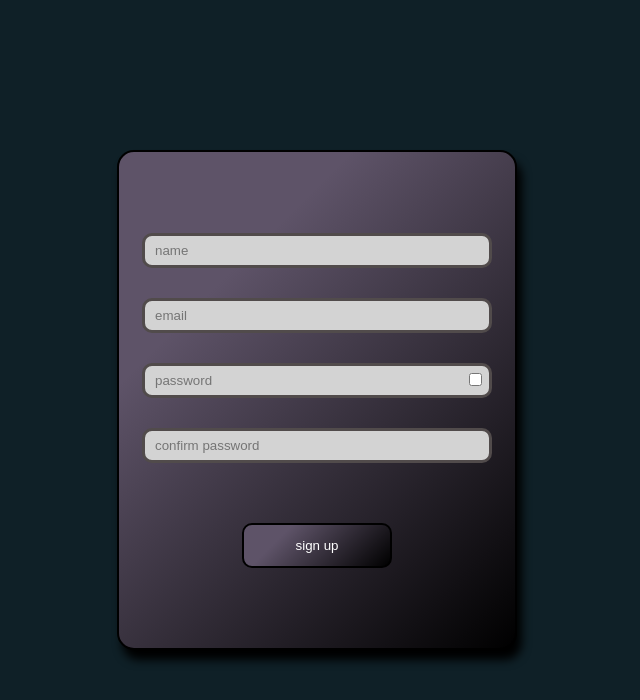
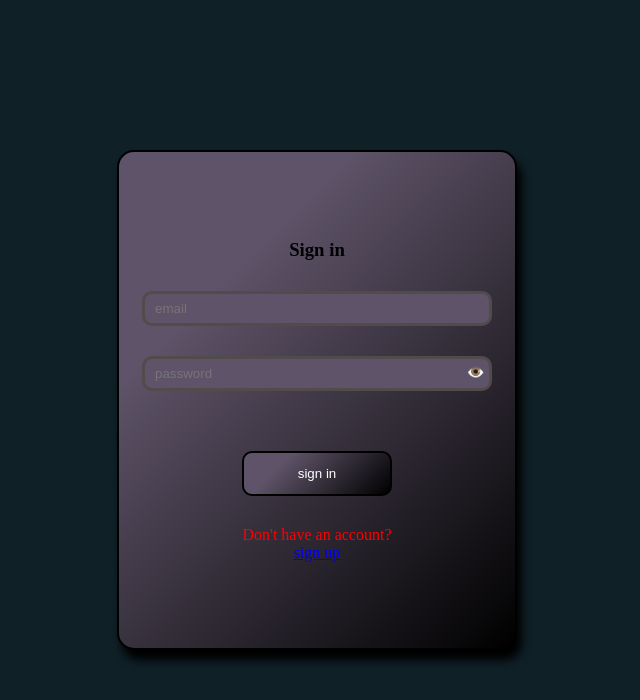
Before and after one commit to isinaannn/From-validation, a plain HTML site: page index.html in a window 1280 px wide. Shown: the whole page, without its empty margins (323-963 px from the left). Drawn offline with Linux system fonts and the light colour scheme.

Commit message:
user auth using localstorage

```diff
--- a/index.html
+++ b/index.html
@@ -8,7 +8,10 @@
 </head>
 <body>
     <div class="main-div">
-        <form action="" onsubmit="return validateForm()">
+
+
+        <form id="signup" class="form signup " action="" onsubmit="return validateForm()">
+            <h3>Sign up</h3>
         <div class="name">
             <input class="inp" type="text" name="name" id="name" placeholder="name"
             required minlength="3" maxlength="15">
@@ -16,21 +19,19 @@
         </div>
         <div class="email">
 
-            <input class="inp" type="email" name="Email" id="email" placeholder="email"
+            <input class="inp" type="email" name="Email" id="signup-email" placeholder="email"
              required>
         </div>
         <div class="password">
-            <input class="inp" type="password" name="Password" id="password" placeholder="password"
+            <input class="inp" type="password" name="Password" id="signup-password" placeholder="password"
              required
              pattern="^(?=.*[A-Za-z])(?=.*\d)[A-Za-z\d]{6,}$"
              title="Password (min 6 chars, 1 letter, 1 number)"
 
              >
-             <input class="checkbox"  type="checkbox" onclick="if (this.checked) {
-                password.type='text'
-             }else{
-                password.type='password'
-             }" >
+             <span id="signup-icon" class="pwd-icon"   onclick="(toggleIcon('signup-password','signup-icon'))">
+             👁️
+             </span>
         </div>
         <div class="confirm-password">
             <input class="inp" type="password" name="confirm password" id="confirm-password" placeholder="confirm password"
@@ -39,10 +40,43 @@
         <p id="error"></p>
 
         <div>
-        <button type="submit" id="submit">sign up</button>
+        <button type="submit" id="signup-submit">sign up</button>
         </div>
+       <p>Already have an account?</p> <a href="#signin" onclick="toggleForm()">sign in</a>
         </form>
+
+
+
+
+         <form id="signin" class="form signin flex" action="" onsubmit="return signinForm()">
+            <h3>Sign in</h3>
+
+        <div class="email">
+
+            <input class="inp" type="email" name="Email" id="signin-email" placeholder="email"
+             required>
+        </div>
+        <div class="password">
+            <input class="inp" type="password" name="Password" id="signin-password" placeholder="password"
+             required
+             pattern="^(?=.*[A-Za-z])(?=.*\d)[A-Za-z\d]{6,}$"
+             title="Password (min 6 chars, 1 letter, 1 number)"
+
+             >
+             <span id="signin-icon" class="pwd-icon"   onclick="toggleIcon('signin-password','signin-icon')" >
+                👁️
+            </span>
+        </div>
+
+        <p id="error"></p>
+
+        <div>
+        <button type="submit" id="signin-submit">sign in</button>
+        </div>
+       <p>Don't have an account?</p> <a href="#signup" onclick="toggleForm()">sign up</a>
+        </form>
+
     </div>
-    <script src="script.js"></script>
+    <script src="scriptcode.js"></script>
 </body>
 </html>
--- a/scriptcode.js
+++ b/scriptcode.js
@@ -1,16 +1,18 @@
 
-let userName=document.getElementById("name").value;
-let email=document.getElementById("email").value;
-let password=document.getElementById("password").value;
-let confirm=document.getElementById("confirm-password").value;
-let error= document.getElementById("error")
 
+function toggleForm(){
+    let signUpForm=document.getElementById("signup")
+    let signInForm=document.getElementById("signin")
+
+    signUpForm.classList.toggle("flex")
+    signInForm.classList.toggle("flex")
+}
 function validateForm() {
 
 
 let userName=document.getElementById("name").value;
-let email=document.getElementById("email").value;
-let password=document.getElementById("password").value;
+let email=document.getElementById("signup-email").value;
+let password=document.getElementById("signup-password").value;
 let confirm=document.getElementById("confirm-password").value;
 let error= document.getElementById("error")
 
@@ -40,10 +42,12 @@ if(confirm.trim()===""){
      error.textContent="please confirm your password"
      return false
 
-}else if (confirm !== password) {
+}else if (confirm.trim() !== password.trim()) {
     error.textContent = "Passwords do not match";
     return false;
 }
+
+
 const user={
     name: userName,
     email: email,
@@ -53,11 +57,49 @@ const user={
 
 localStorage.setItem("user",JSON.stringify(user))
 
+const userData= JSON.parse(localStorage.getItem("user"))
+
+
 
 error.textContent=""
 
+console.log(userData.name)
+alert(userName+"  register successfully")
 
-alert("form submitted successfully")
-
+toggleForm()
 return true
 }
+
+
+function signinForm(){
+    let email=document.getElementById("signin-email").value;
+    let password=document.getElementById("signin-password").value;
+    let error= document.getElementById("error")
+
+console.log(email)
+const userData= JSON.parse(localStorage.getItem("user"))
+
+   if(userData.email===email && userData.password===password) {
+        alert("login succussfull and your name is "+userData.name)
+        return false
+    }else{
+        alert("invalid credentials")
+        return false
+    }
+
+
+    return true
+
+}
+
+function toggleIcon(pwdid,iconid) {
+     const pwd=document.getElementById(pwdid)
+    const icon=document.getElementById(iconid)
+    if (pwd.type === 'password') {
+        pwd.type = 'text';
+        icon.textContent = '🙈';
+    } else {
+        pwd.type = 'password';
+        icon.textContent = '👁️';
+    }
+}
--- a/style.css
+++ b/style.css
@@ -2,6 +2,7 @@
     margin: 0;
     padding: 0;
     box-sizing: border-box;
+    user-select: none;
 
 
 }
@@ -37,24 +38,31 @@ body{
 
 }
 form{
-    display: flex;
+    display: none;
     flex-direction: column;
     gap: 30px;
     text-align: center;
 
+
+
 }
+.form.flex {
+    display: flex;
+}
+
+
 .inp{
     border:  solid;
     border-color: rgb(81, 75, 75);
-     /* background-color: #ffffff;
-    background-image: linear-gradient(315deg, #000000 0%, #5e5368 74%);
+     background-color:#5e5368ff;
+    background-image: linear-gradient(315deg, #5e5368 0%, #5e5368 74%);
 
-     */
+
      background-color: lightgray;
     border-radius: 10px;
     height: 35px;
     width: 350px;
-    color: white;
+    color: rgb(255, 255, 255);
     padding: 10px;
     outline: none;
 
@@ -69,12 +77,15 @@ form{
     flex-direction: row;
 
 }
-.checkbox{
+.pwd-icon{
     position: absolute;
-    right: 10px;
-    top: 10px;
-    font-size: 50px;
-    background-color: #5e5368;
+    right: 7px;
+    top: 7px;
+    font-size: 15px;
+    background-color: transparent;
+    cursor: pointer;
+    color: black;
+    user-select: none;
 
 
 }
@@ -97,3 +108,19 @@ p{
     color: red;
 
 }
+.signup h3{
+    margin-top: 30px;
+}
+.signup a{
+    margin-top: -30px;
+    margin-bottom: 40px;
+}
+.signin a{
+    margin-top: -30px;
+    margin-bottom: -100px;
+}
+.signin h3{
+    padding: auto;
+    margin-top: -100px;
+
+}
```
Also changed, not shown: script.js (added).
